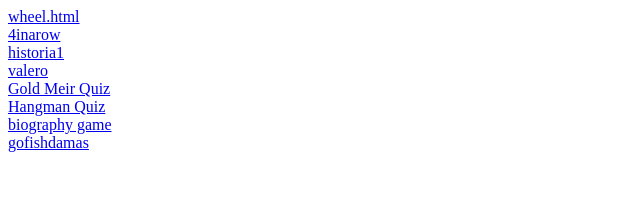
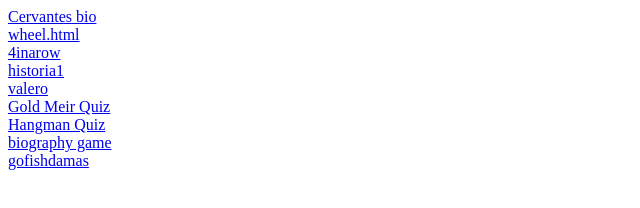
Before and after one commit to Nurnu/nurnu.github.io, a plain HTML site: page index.html in a window 1280 px wide. Shown: the whole page, without its empty margins (0-640 px from the left). Drawn offline with Linux system fonts and the light colour scheme.

Commit message:
Update index.html

```diff
--- a/index.html
+++ b/index.html
@@ -1,5 +1,8 @@
 <html>
 <body>
+   <a href="Cervantes bio.html">
+      Cervantes bio</a>
+   <br>
    <a href="wheel1.html">
       wheel.html</a>
    <br>
```
